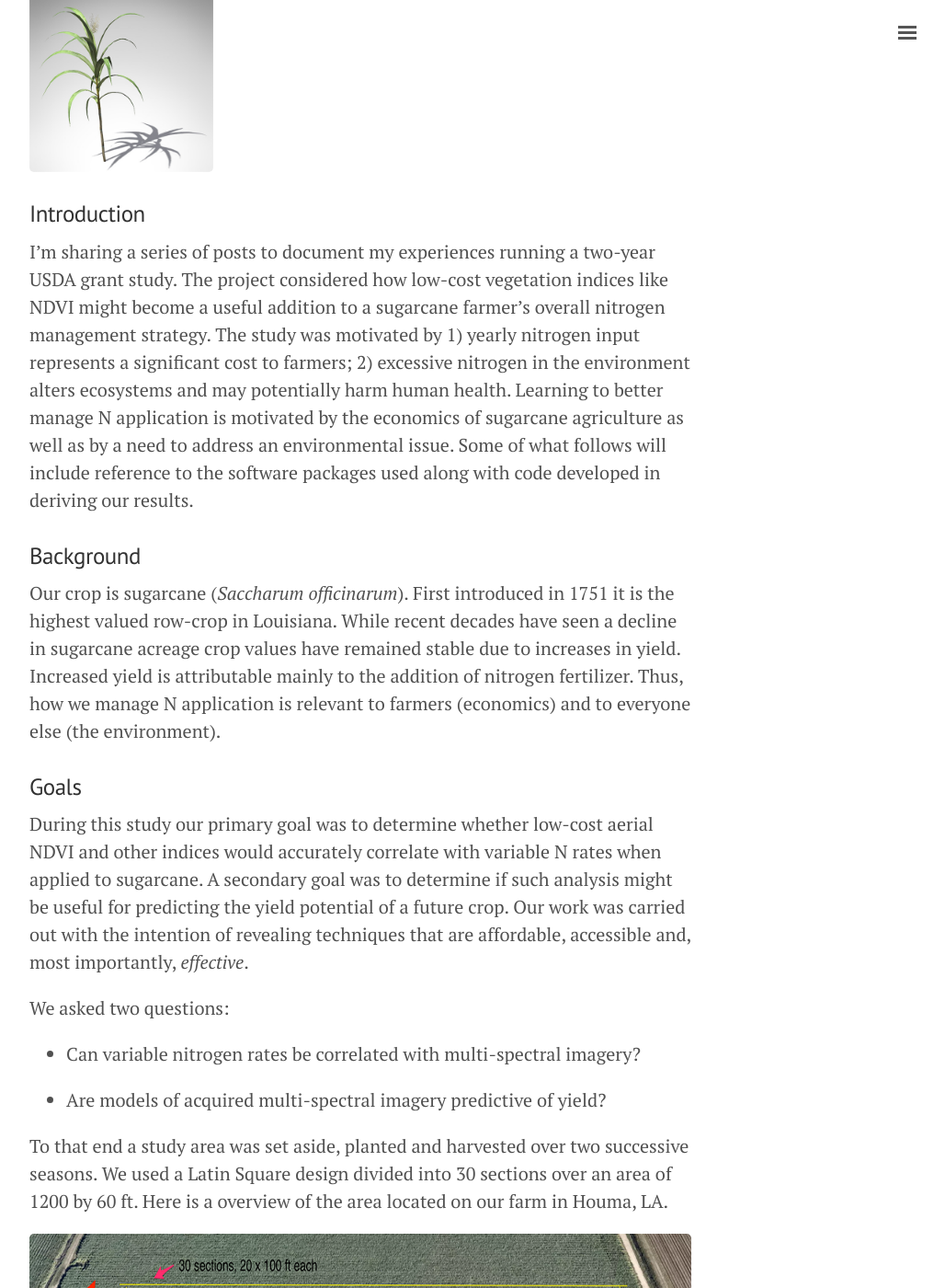
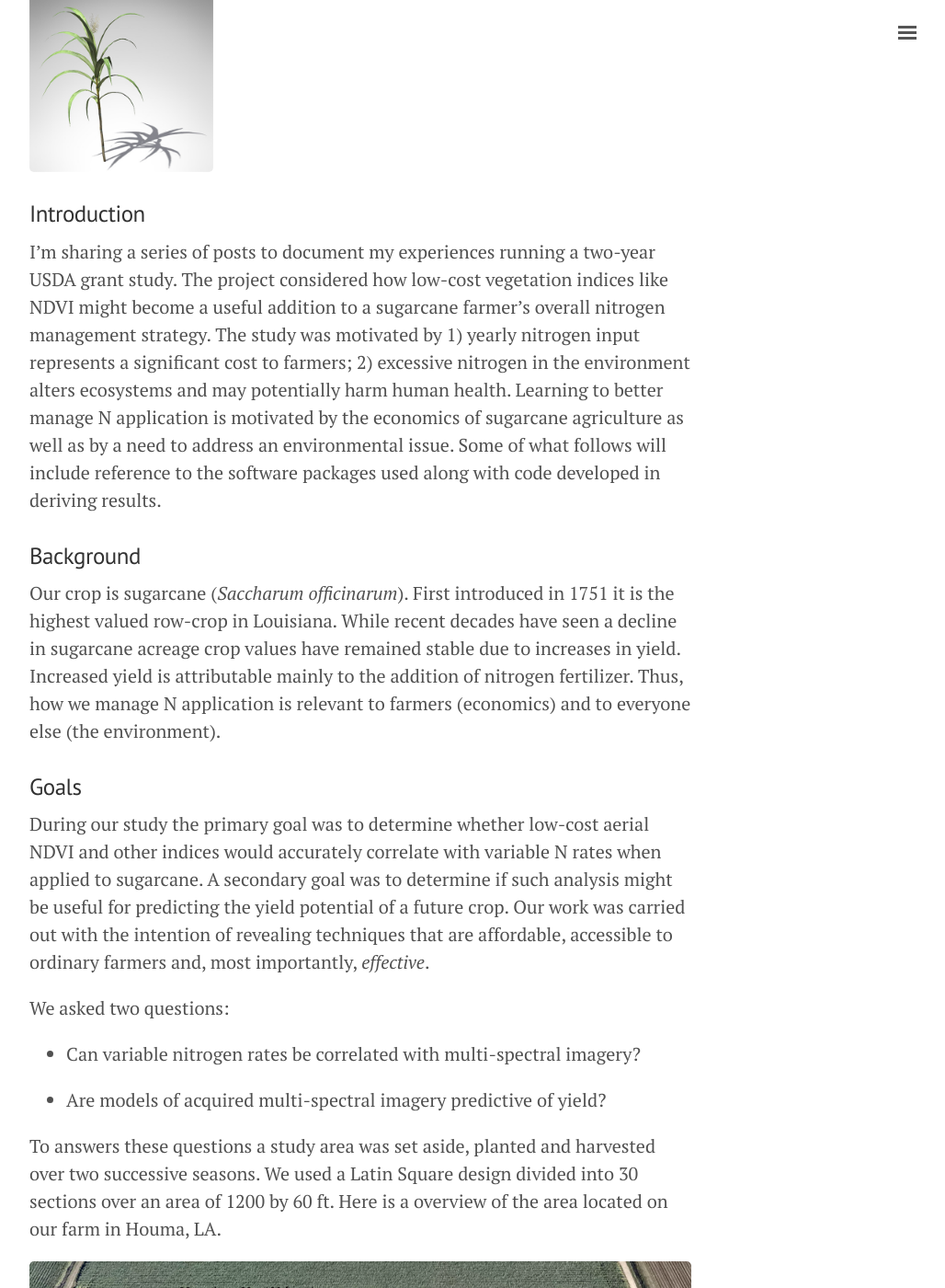
Before and after one commit to geraldmc/geraldmc.github.io, a Jekyll site: the page built from _posts/2019-04-23-predicting-yield-1.md, in a window 1280 px wide and 1400 px high, scrolled down 245 px. Shown: the whole window at 92% size, without its empty margins (248-1276 px from the left). Built offline with Jekyll 4.4.1, drawn with Linux system fonts in a browser that asks for light colours; some of the changed text lies outside the part shown.

```diff
--- a/_posts/2019-04-23-predicting-yield-1.md
+++ b/_posts/2019-04-23-predicting-yield-1.md
@@ -7,14 +7,14 @@ title: Predicting Crop Yield - Part I
 
 ### Introduction
 
-I'm sharing a series of posts to document my experiences running a two-year USDA grant study. The project considered how low-cost vegetation indices like NDVI might become a useful addition to a sugarcane farmer's overall nitrogen management strategy. The study was motivated by 1) yearly nitrogen input represents a significant cost to farmers; 2) excessive nitrogen in the environment alters ecosystems and may potentially harm human health. Learning to better manage N application is motivated by the economics of sugarcane agriculture as well as by a need to address an environmental issue. Some of what follows will include reference to the software packages used along with code developed in deriving our results.
+I'm sharing a series of posts to document my experiences running a two-year USDA grant study. The project considered how low-cost vegetation indices like NDVI might become a useful addition to a sugarcane farmer's overall nitrogen management strategy. The study was motivated by 1) yearly nitrogen input represents a significant cost to farmers; 2) excessive nitrogen in the environment alters ecosystems and may potentially harm human health. Learning to better manage N application is motivated by the economics of sugarcane agriculture as well as by a need to address an environmental issue. Some of what follows will include reference to the software packages used along with code developed in deriving results.
 
 ### Background
 
 Our crop is sugarcane (*Saccharum officinarum*). First introduced in 1751 it is the highest valued row-crop in Louisiana. While recent decades have seen a decline in sugarcane acreage crop values have remained stable due to increases in yield. Increased yield is attributable mainly to the addition of nitrogen fertilizer. Thus, how we manage N application is relevant to farmers (economics) and to everyone else (the environment).
 
 ### Goals
-During this study our primary goal was to determine whether low-cost aerial NDVI and other indices would accurately correlate with variable N rates when applied to sugarcane. A secondary goal was to determine if such analysis might be useful for predicting the yield potential of a future crop. Our work was carried out with the intention of revealing techniques that are affordable, accessible and, most importantly, *effective*.
+During our study the primary goal was to determine whether low-cost aerial NDVI and other indices would accurately correlate with variable N rates when applied to sugarcane. A secondary goal was to determine if such analysis might be useful for predicting the yield potential of a future crop. Our work was carried out with the intention of revealing techniques that are affordable, accessible to ordinary farmers and, most importantly, *effective*.
 
 We asked two questions:
 
@@ -23,7 +23,7 @@ We asked two questions:
 * Are models of acquired multi-spectral imagery predictive of yield?
 
 
- To that end a study area was set aside, planted and harvested over two successive seasons. We used a Latin Square design divided into 30 sections over an area of 1200 by 60 ft. Here is a overview of the area located on our farm in Houma, LA.
+ To answers these questions a study area was set aside, planted and harvested over two successive seasons. We used a Latin Square design divided into 30 sections over an area of 1200 by 60 ft. Here is a overview of the area located on our farm in Houma, LA.
 
 ![Study Area]({{ site.url }}/assets/study-area.png){:height="200px" width="850px"}
 
@@ -32,18 +32,15 @@ As indicated below five levels of nitrogen fertilization (0, 40, 80, 120 and 180
 ![Treatments]({{ site.url }}/assets/treatment-grid.png){:height="200px" width="850px"}
 <br />
 
-Creating a vegetation index requires getting a camera in the air and keeping it there more or less in place. As we progressed we used kites, balloons and ultimately an unassisted aerial vehicle (a drone). We [created our own multi-spectral cameras](https://publiclab.org/wiki/near-infrared-camera) along with the rigs needed to reproducibly fly them. Ultimately we got help from the folks at Micasense and used their multi-spectral camera, the Sequoia:
+Creating a vegetation index requires getting a camera into the air and keeping it there. As we progressed we used kites, balloons and ultimately an unassisted aerial vehicle (a drone). We [created our own multi-spectral cameras](https://publiclab.org/wiki/near-infrared-camera) along with the rigs needed to reproducibly fly them. Ultimately we got help from the folks at Micasense and used their multi-spectral camera, the Sequoia:
 
 ![NGR Highlight]({{ site.url }}/assets/parrot-sequoia-camera.png){:height="225px" width="225px"}
 
-The Sequoia is about the size of a GoPro. It’s lightweight enough to serve as payload on a consumer-style drone such as the one we selected (a 3DR Solo). Flying the camera over a field allowed us to collect light reflected from sugarcane in a very specific way. As the image indicates the Sequoia collects light in the Green, Red, Near-infrared and [RedEdge](https://en.wikipedia.org/wiki/Red_edge). By manipulating these separate bands we were able to create different vegetation indices, one of which is known as an NRG. While most are familiar with *RGB* images in an NRG image the RGB colors (Red-Green-Blue) are swapped for a different set, NIR (Near-infrared), Red and the Green.
+The Sequoia is about the size of a GoPro. It’s lightweight enough to serve as payload on a consumer-style drone such as the one we selected (a 3DR Solo). Flying the camera over a field allowed us to collect light reflected from sugarcane in a very specific way. As the image indicates the Sequoia collects light in the Green, Red, Near-infrared and [RedEdge](https://en.wikipedia.org/wiki/Red_edge). By manipulating these separate bands we were able to create different vegetation indices, one of which is known as an NRG. While most are familiar with *RGB* images in an NRG image the RGB colors (Red-Green-Blue) are swapped for a different set, NIR (Near-infrared), Red and the Green. Here is an example NRG image.
 
 ![NGR Highlight]({{ site.url }}/assets/NGR-highlight-scale.png){:height="275px" width="425px"}
 
-The image above shows a composite NRG taken on a clear day in late April, 2018. It's composed of many smaller images in a process known as image-stitching. The two rectangles in yellow are test plots. The green square highlights my white Jetta and me. The image below (from 2016) show the result of stitching a dozen or so images from a balloon flight. We got better at it over time!
-
-![NGR Highlight]({{ site.url }}/assets/map-stitch.gif){:height="275px" width="425px"}
-<br />
+The image above shows a composite NRG taken on a clear day in late April, 2018. It's composed of many smaller images in a process known as image-stitching. The two rectangles in yellow are test plots. The green square highlights my white Jetta and me.
 
 While the work of this grant involved long days in a cane field gathering data it also required time in front of a computer screen to make sense of it. The following is a snippet of code used to separate each band of light from an original 'raw' data file produced by the Sequoia camera. This is part of a larger image-processing pipeline developed to automate the work.
 <br />
```
